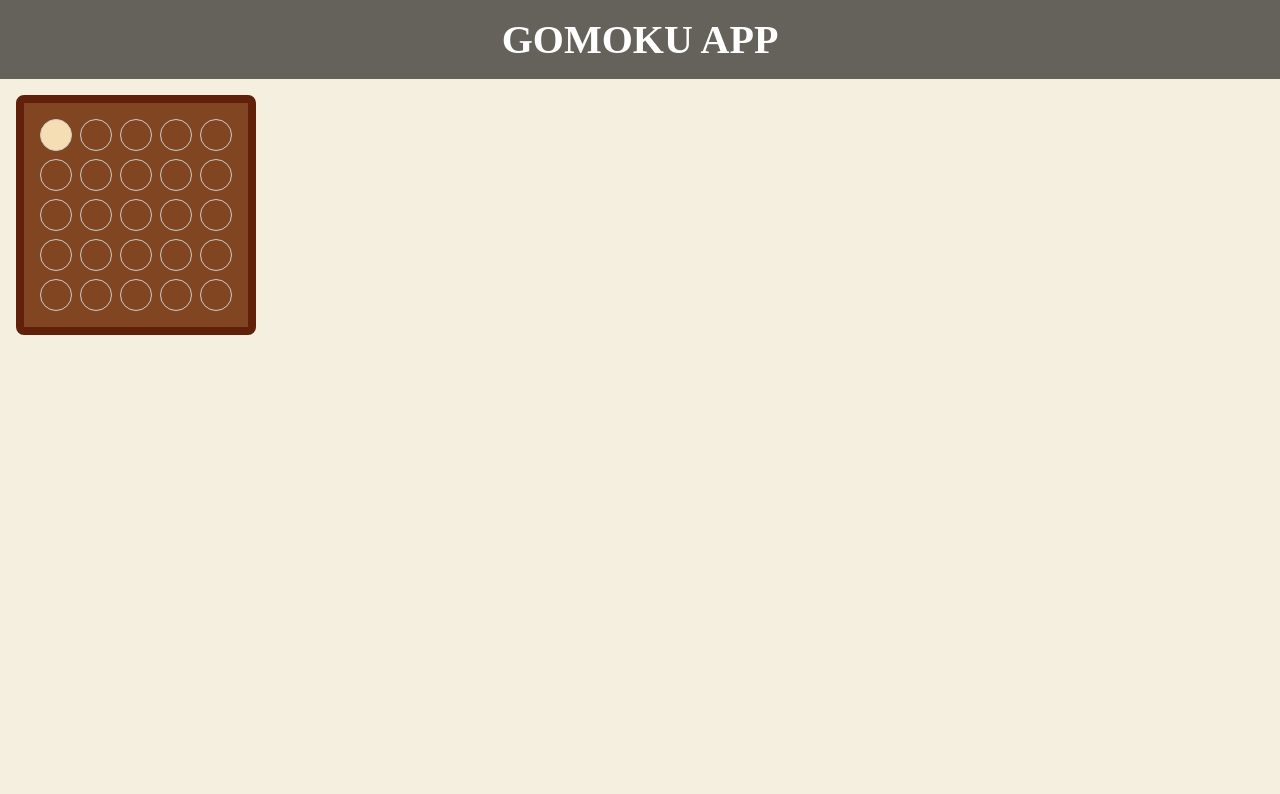
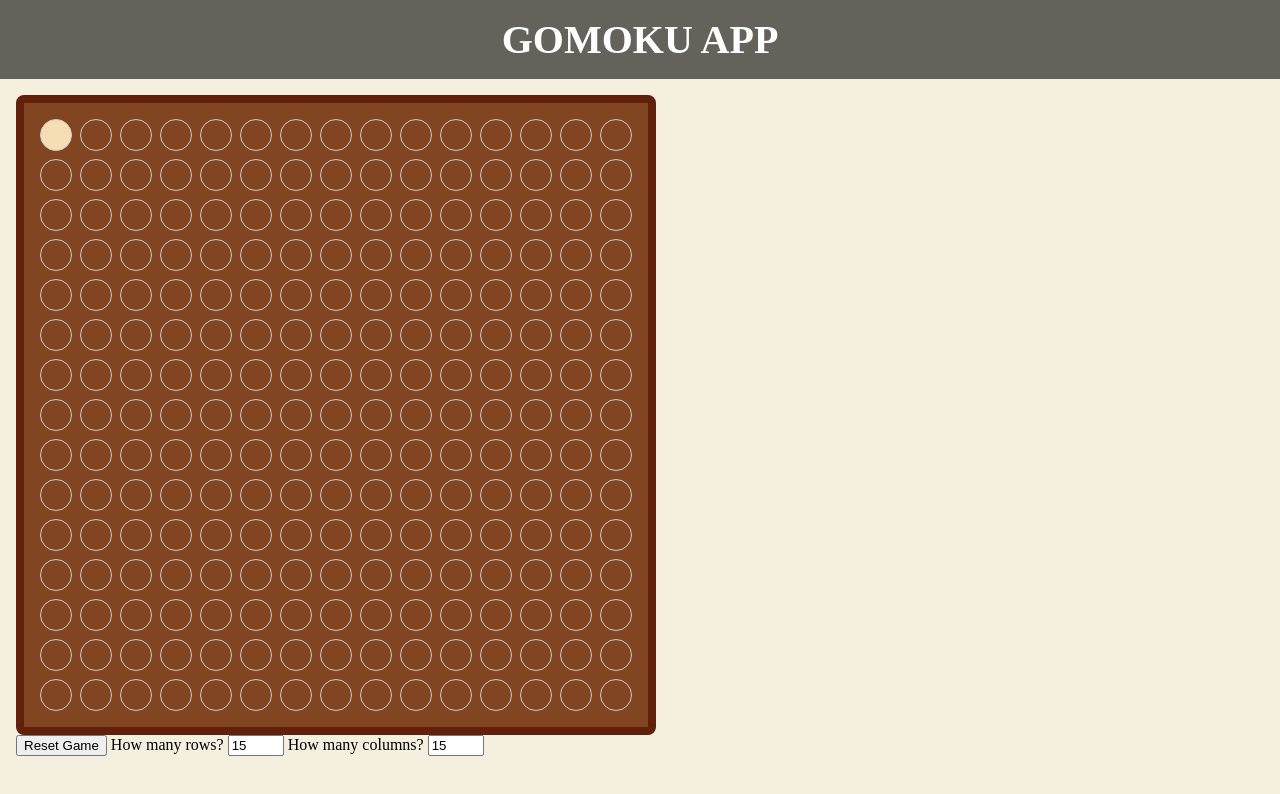
Before and after one commit to rgrzazek/Gomoku, a website built with Parcel: page index.html in a window 1280 px wide. Both pictures are taken after a click on the element 56 px from the left and 135 px from the top of the page. Built offline with nearby package versions, Linux system fonts and the light colour scheme.

Commit message:
improve logic, add basic form elements and functionality to HTML page

```diff
--- a/Board.ts
+++ b/Board.ts
@@ -9,29 +9,38 @@ enum STATUS {
 
 export default class Board {
   element: HTMLDivElement;
-  numRows: number = 5;
-  numCols: number = 5;
+  numRows: number = 15;
+  numCols: number = 15;
   numGrooves: number = this.numRows*this.numCols;
-  rows: Row[];
+  rows: Row[] = [];
   currentPlayer: STATUS = STATUS.WHITE;
+  gameOver: boolean = false;
 
   constructor() {
     this.element = document.createElement('div');
     this.element.classList.add('board');
-
-    this.rows = Array.from({length: this.numRows}).map((_,index) => {
-      return new Row(index, this.numCols, this);
-    })
-    this.element.append(...this.rows.map((row) => row.element));
+    this.reset(this.numRows, this.numCols)
   }
 
-  placeStone (seatId: number) {
-    let place: Groove = this.getSeatById(seatId);
-    if (place.status !== STATUS.EMPTY) return;
+  reset (rows: number, cols: number) {
+    this.element.innerHTML="";
+    this.numRows = rows;
+    this.numCols = cols;
+    this.rows = Array.from({length: this.numRows}).map((_,index) =>
+      new Row(index, this.numCols, this)
+    );
+    this.element.append(...this.rows.map((row) => row.element));
+    this.gameOver = false;
+  }
+
+  placeStone (place: Groove) {
+    if (this.gameOver || place.status !== STATUS.EMPTY) return;
     place.updatePiece(this.currentPlayer);
     if (this.checkWin(this.currentPlayer)) {
-      console.log("Winner");
-      return; // not a draw
+      document.getElementById("messages")?.
+        append("Game over. "+this.currentPlayer+" wins.");
+        this.gameOver = true;
+      return;
     }
 
     if (!this.rows.some(
@@ -39,7 +48,8 @@ export default class Board {
         (groove) => groove.status === STATUS.EMPTY
       )
     )) {
-      console.log("Draw");
+      document.getElementById("messages")?.append("This is a draw");
+      this.gameOver = true;
       return; // not the next player's turn
     };
 
@@ -48,13 +58,12 @@ export default class Board {
 
   }
 
-  getSeatById (id: number): Groove {
-    const row = Math.floor(id/this.numCols);
-    const col = id%this.numCols;
-    return this.rows[row].grooves[col];
-  }
-
-  // Not optimised, brute force the whole board for whoever placed a piece
+  /**
+   * Check whether a player has won the game.
+   * Brute force the whole board for whoever placed a piece
+   * @param player The player that we are checking for a win
+   *
+   */
   checkWin (player: STATUS): boolean {
     let count: number = 0; // try to get the counter to 5
     let target: number = 5;
@@ -80,10 +89,7 @@ export default class Board {
       }
       count = 0; // reset after each column
     }
-    // Check down-right diagonals
-    // Working with two dimensions so logic is a little different
-    // Start on the left edge, 5th from the bottom, go up the left edge
-    // then along the top edge
+    // Check all diagonals in a down-right direction
     let row: number = this.numRows-target;
     let col: number = 0;
     while (col<=this.numCols-target) {
@@ -94,16 +100,16 @@ export default class Board {
           count = 0;
         if (count>=target) return true;
       }
-      // Diagonal is checked, move to next diagonal
+      // Line is checked, move to next diagonal
       if (row>0) {
         row--; // walk up left edge
       } else {
-        col++; // row[0], walking along the top
+        col++; // row[0], walk along the top
       }
-      count = 0;
+      count = 0; // reset after each line
     }
 
-    // Check down left diagonals
+    // Check all diagonals in a down-left direction
     row = this.numRows-target;
     col = this.numCols-1;
     while (col>=target-1) {
@@ -114,15 +120,15 @@ export default class Board {
           count = 0;
         if (count>=target) return true;
       }
-
-      // Diagonal is checked, move to next diagonal
+      // Line is checked, move to next diagonal
       if (row>0) {
         row--; // walk up right edge
       } else {
-        col--; // row[0], walking along the top
+        col--; // row[0], walk along the top
       }
-      count = 0;
+      count = 0;// reset after each line
     }
+    // default: not a win
     return false;
   }
 }
--- a/Groove.ts
+++ b/Groove.ts
@@ -21,7 +21,7 @@ export default class Groove {
     this.element.classList.add(this.status.toLowerCase());
 
     this.element.addEventListener('click', () => {
-      boardRef.placeStone(id);
+      boardRef.placeStone(this);
     });
 
   }
--- a/app.ts
+++ b/app.ts
@@ -1,11 +1,27 @@
 import Board from './Board';
 
+type inputs = {
+  rows: number,
+  cols: number
+}
 
+function resetGame(): void {
+  const input = validate();
+  board.reset(input.rows, input.cols);
+}
 
+function validate(): inputs {
+  let rows: number = parseInt((<HTMLInputElement>document.getElementById("rows"))?.value);
+  let cols: number = parseInt((<HTMLInputElement>document.getElementById("cols"))?.value);
 
+  if (rows<5) rows = 5;
+  if (cols<5) cols = 5;
+  return {
+    rows: rows,
+    cols: cols
+  };
+}
 
-
-
-
-document
-.getElementById('game')?.append(new Board().element);
+const board: Board = new Board();
+document.getElementById("game")?.append(board.element);
+document.getElementById("resetButton")?.addEventListener("click", resetGame);
--- a/index.html
+++ b/index.html
@@ -11,7 +11,18 @@
   <body>
     <header class="header">Gomoku App</header>
     <main class="main">
-      <div id="game">
+      <div id="game"></div>
+      <div id="messages"></div>
+      <div id="controlForm">
+        <button id="resetButton">Reset Game</button>
+
+
+        <label for="rows">How many rows?</label>
+        <input type="number" min="5" max="20" size="3" name="rows" id="rows" value=15 />
+        <label for="cols">How many columns?</label>
+        <input type="number" min="5" max="20" size="3" name="cols" id="cols" value=15 />
+
+
       </div>
 
     </main>
```
